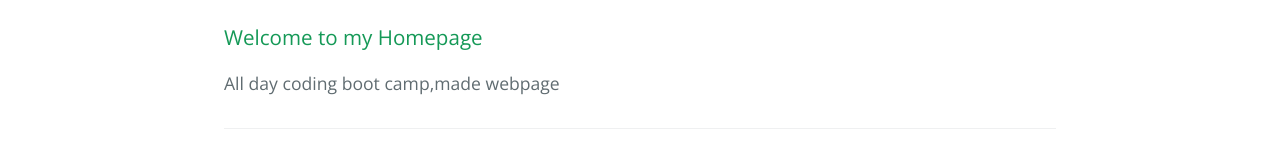
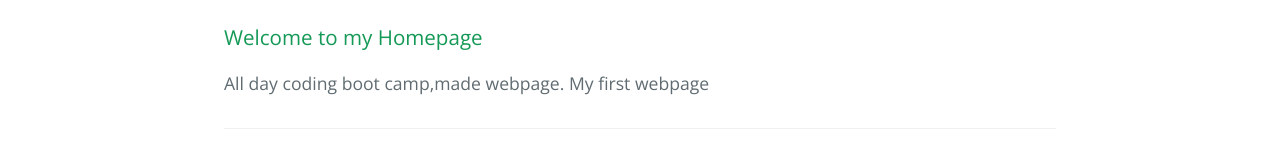
Before and after one commit to carmena05/caltamirano.github.io, a plain HTML site: page index.html in a window 1280 px wide. Shown: the part 393-553 px from the top of the page. Drawn offline with nearby package versions, Linux system fonts and the light colour scheme.

Commit message:
Addded on to the description

```diff
--- a/index.html
+++ b/index.html
@@ -22,7 +22,7 @@
       <h3>
 <a id="welcome-to-my-homepage" class="anchor" href="#welcome-to-my-homepage" aria-hidden="true"><span aria-hidden="true" class="octicon octicon-link"></span></a>Welcome to my Homepage</h3>
 
-<p>All day coding boot camp,made webpage </p>
+<p>All day coding boot camp,made webpage. My first webpage </p>
 
       <footer class="site-footer">
         <span class="site-footer-owner"><a href="https://github.com/carmena05/caltamirano.github.io">Carmen&#39;s Webpage</a> is maintained by <a href="https://github.com/carmena05">carmena05</a>.</span>
```
